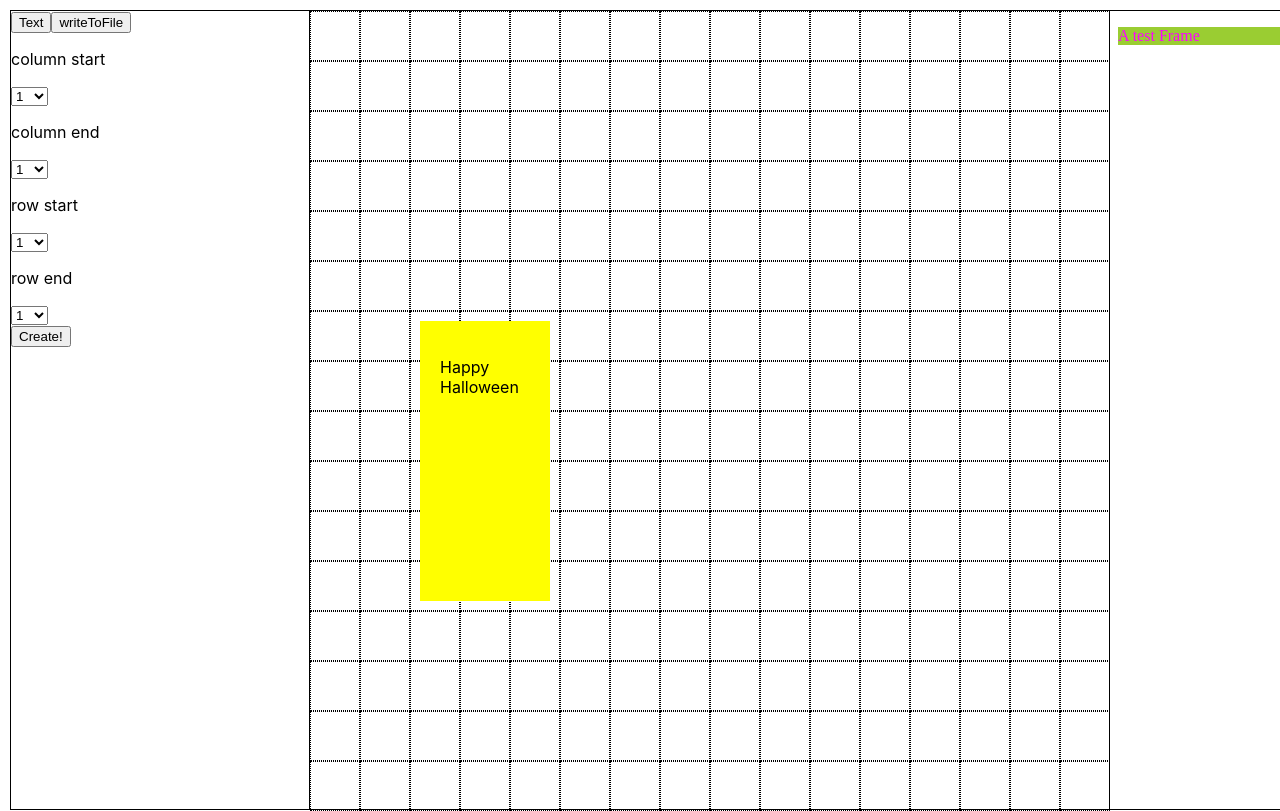
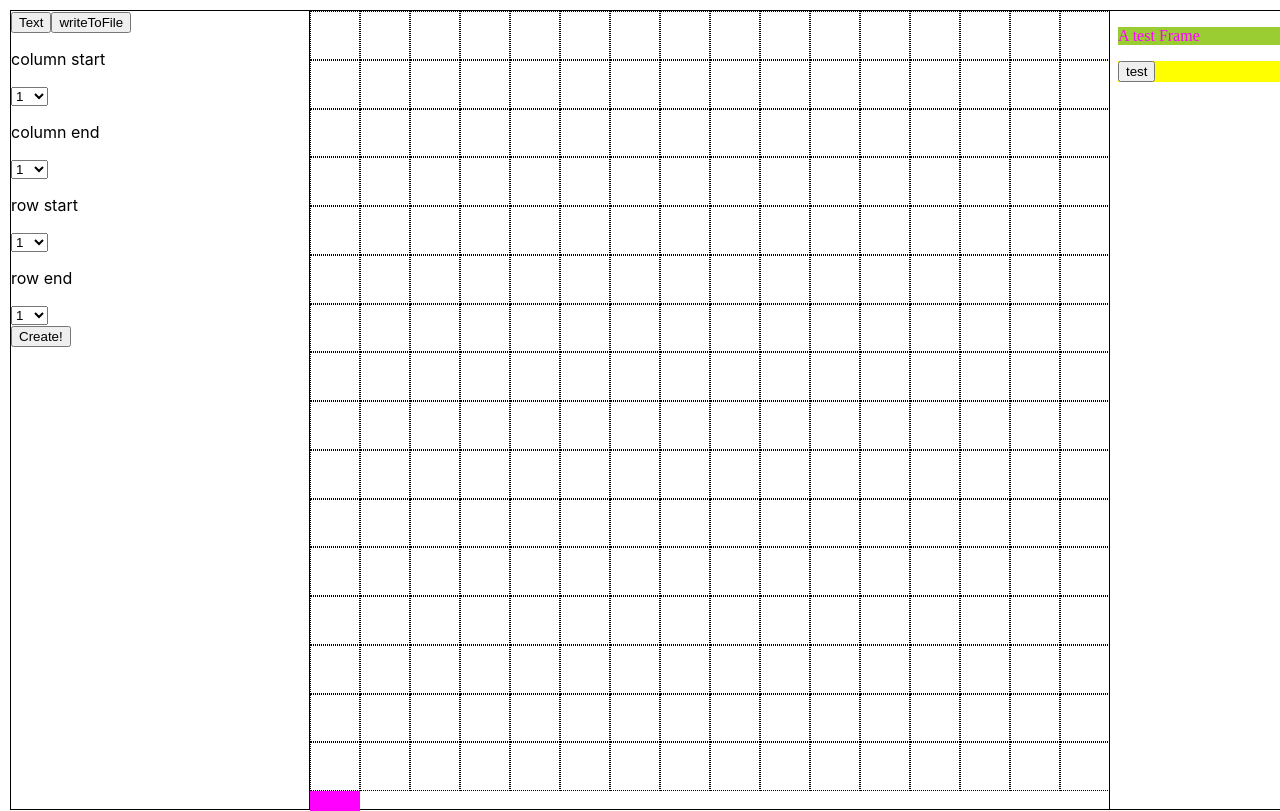
Before and after one commit to rain72510/Create-your-own-Simple-Website-Builder, a React (Create React App) app: page / in a window 1280 px wide. Shown: the top 811 px of the page. Built offline with nearby package versions, Linux system fonts and the light colour scheme.

Commit message:
Update App.js.

```diff
--- a/public/iframe/Page1.html
+++ b/public/iframe/Page1.html
@@ -6,10 +6,15 @@
     <meta name="viewport" content="width=device-width, user-scalable=no" />
 	</head>
 	<body>
-		<div style="background-color: yellowgreen;">
+		<div style="background-color: yellowgreen; display: absolute; top: 80px;">
 			<p>
 				A test Frame
 			</p>
 		</div>
+		<div  style="background-color: yellow; display: absolute; top: 130px; left: 200px">
+			<button onclick="() => {console.log('clicking!')}">
+				test
+			</button>
+		</div>
 	</body>
 </html>
--- a/src/App.js
+++ b/src/App.js
@@ -17,22 +17,30 @@ function App() {
 
 	const [components, setComponents] = useState([
 		{
-			component: Text,
-			outerStyle: {
-				gridColumnStart: 3,
-				gridColumnEnd: 6,
-				gridRowStart: 7,
-				gridRowEnd: 13,
-				zIndex: "1",
-				background: "yellow",
-				padding: "20px",
-				margin: "10px",
+			"component": "Text",
+			"outerStyle": {
+				"top": "20px",
+				"left": "30px",
+				"background-color": "#f0f",
 			},
-			innerStyle: {
-				backgroundColor: "greenyellow",
+			"innerStyle": {
+				"font-family": "'Courier New', Courier, monospace",
 			},
-			content: {
-				text: "Happy Halloween",
+			"content": {
+				"text": "Happy Halloween",
+			},
+		},
+		{
+			component: "Img",
+			"outerStyle": {
+				"top": "200px",
+				"left": "130px",
+			},
+			"innerStyle": {
+			},
+			"content": {
+				"src": "aa",
+				"alt": "fault",
 			},
 		},
 	]);
--- a/src/container/workspace/Workspace.css
+++ b/src/container/workspace/Workspace.css
@@ -30,4 +30,5 @@
 	border-width: 1px;
 	grid-column: 3 / 6;
 	grid-row: 5 / 12;
+	font-family: 'Courier New', Courier, monospace;
 }
```
Also changed, not shown: src/container/workspace/Workspace.js (line endings or trailing spaces).
